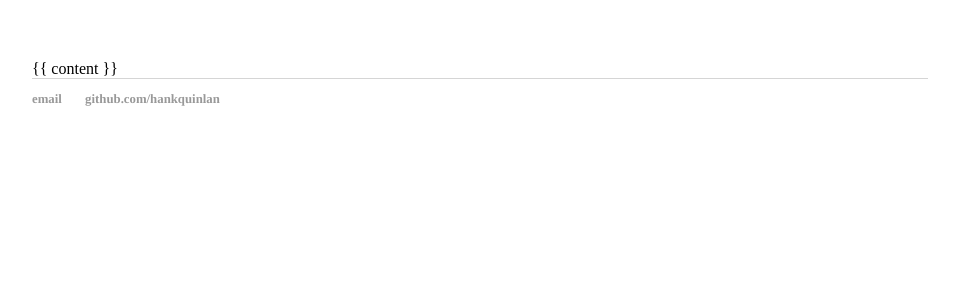
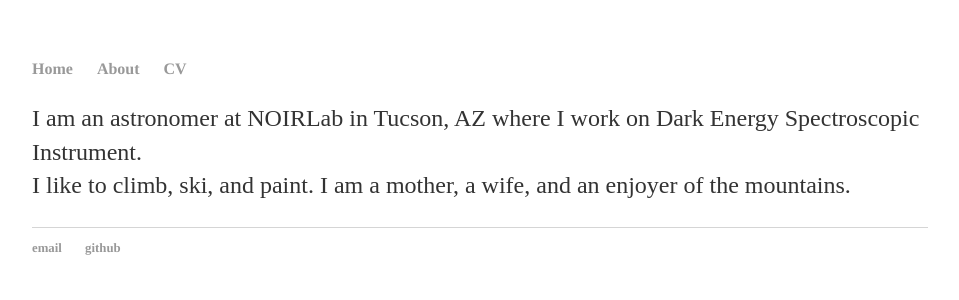
Before and after one commit to parfa30/parfa30.github.io, a Jekyll site: the page built from about/index.html, in a window 1280 px wide. Shown: the top 300 px of the page, without its empty margins (160-1119 px from the left). Built offline with Jekyll 4.4.1, drawn with Linux system fonts in a browser that asks for light colours.

Commit message:
Update index.html

```diff
--- a/about/index.html
+++ b/about/index.html
@@ -1,23 +1,8 @@
-<!DOCTYPE html>
-	<html>
-		<head>
-			<title>About</title>
-			<!-- link to main stylesheet -->
-			<link rel="stylesheet" type="text/css" href="/css/main.css">
-		</head>
-		<body>
-
-			</nav>
-			<div class="container">
-
-			{{ content }}
-
-			</div><!-- /.container -->
-			<footer>
-	    		<ul>
-	        		<li><a href="mailto:hankquinlanhub@gmail.com">email</a></li>
-	        		<li><a href="https://github.com/hankquinlan">github.com/hankquinlan</a></li>
-				</ul>
-			</footer>
-		</body>
-	</html>
+---
+layout: default
+title: About
+---
+<div class="blurb">
+	<p>I am an astronomer at NOIRLab in Tucson, AZ where I work on Dark Energy Spectroscopic Instrument. <br/>
+		I like to climb, ski, and paint. I am a mother, a wife, and an enjoyer of the mountains.</p>
+</div><!-- /.blurb -->
```
